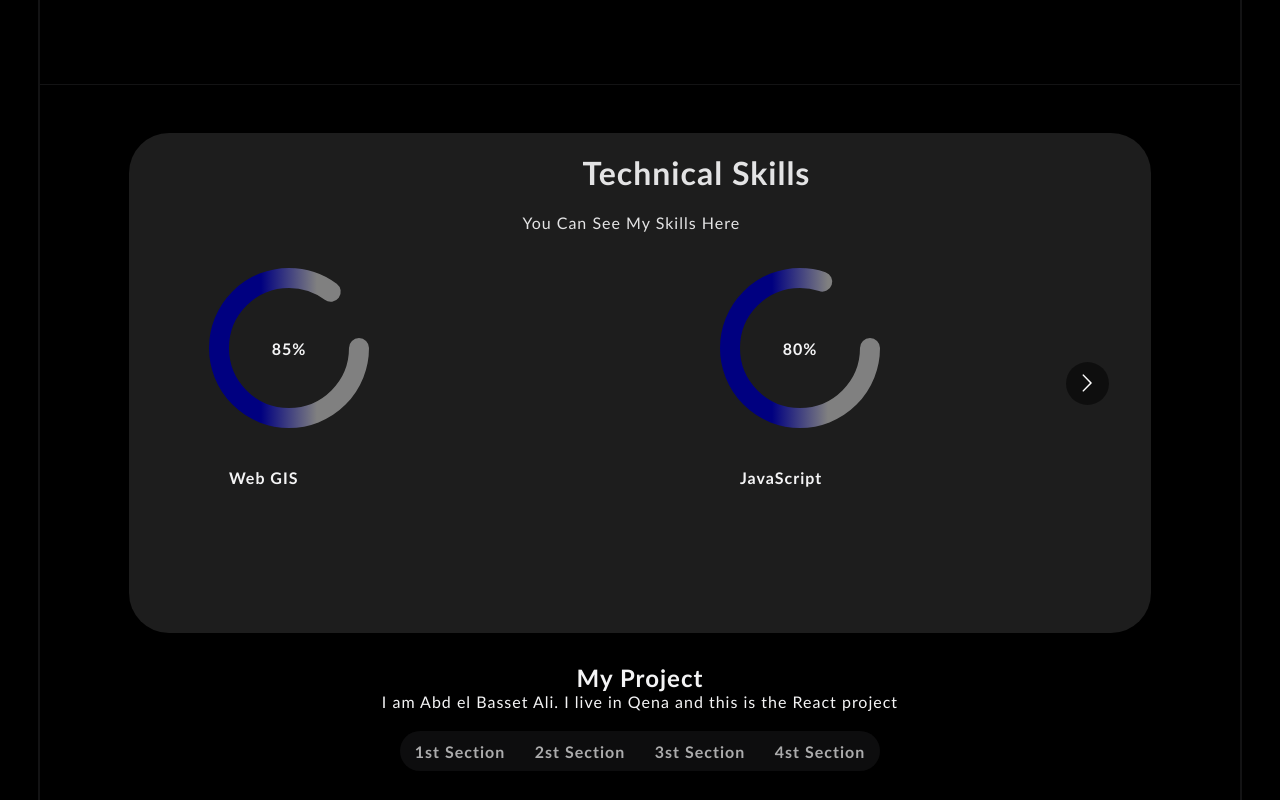
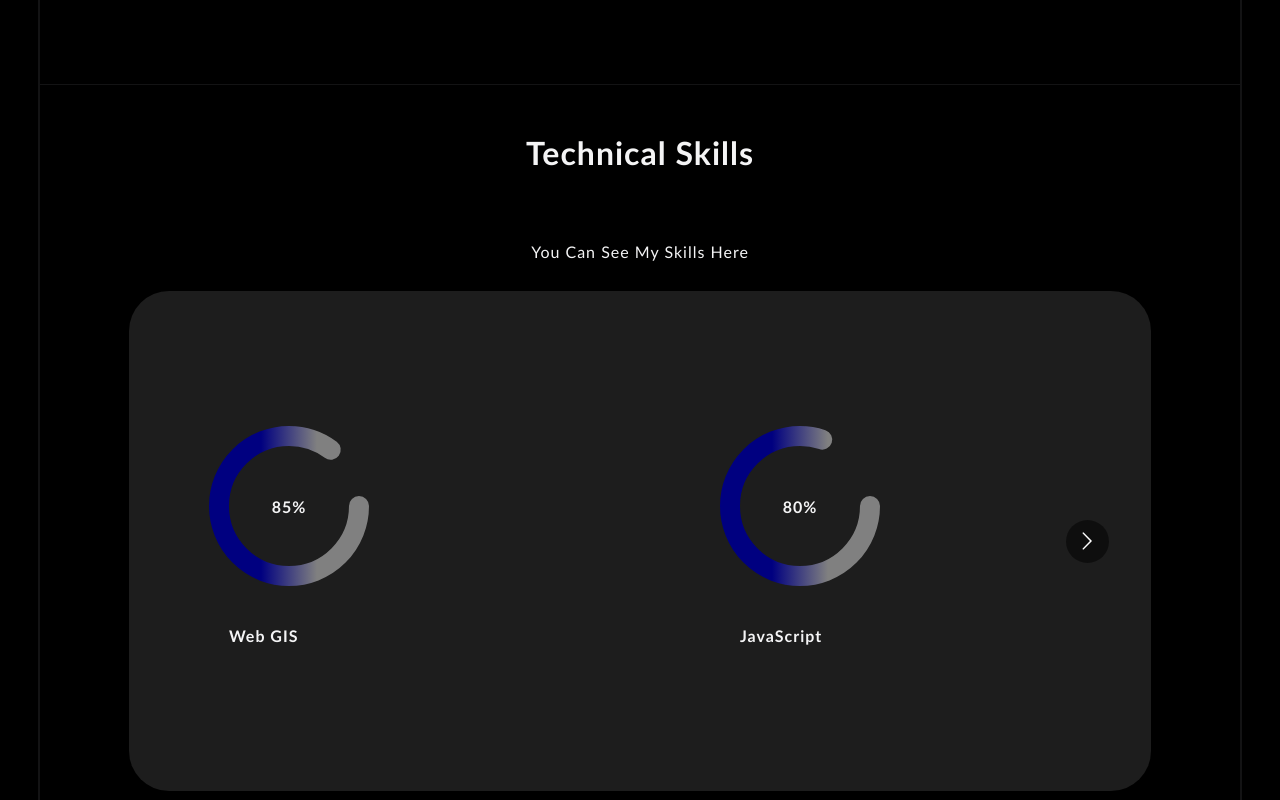
Before and after one commit to abdelbassetali/React-portfolio, a React (Vite) app: page / in a window 1280 px wide. Shown: the part 760-1560 px from the top of the page. Built offline with nearby package versions, Linux system fonts and the light colour scheme.

Commit message:
Update boot.css

```diff
--- a/src/components/2-boot/boot.css
+++ b/src/components/2-boot/boot.css
@@ -92,18 +92,24 @@ circle{
  margin: auto;
 }
 
-.skills-h1{
-    position: absolute;
-    margin-left: 510px;
-    margin-top: 20px;
+.skills-h1 {
+    text-align: center !important;
+    display: block !important;
+    width: 100% !important;
+    margin-top: 40px !important; /* زود الرقم ده (مثلاً خليه 40px أو 50px) عشان تبعد عن الحافة وتنزله جوه الكارد براحتك */
+    margin-bottom: 5px !important;
+    position: static !important;
     color: var(--title);
 }
-.skills-h2{
-    position: absolute;
-    margin-left: 450px;
-    margin-top: 80px;
+
+.skills-h2 {
+    text-align: center !important;
+    display: block !important;
+    width: 100% !important;
+    margin-top: 70px !important;
+    margin-bottom: 30px !important; /* المسافة دي بتفصل العنوان الصغير عن الدوائر وتحتفظ بمظهر مرتب */
+    position: static !important;
     color: var(--title);
-
 }
 @media (max-width: 768px) {
     /* الكارد الحاضن للسلايدر للعرض الكامل */
```
